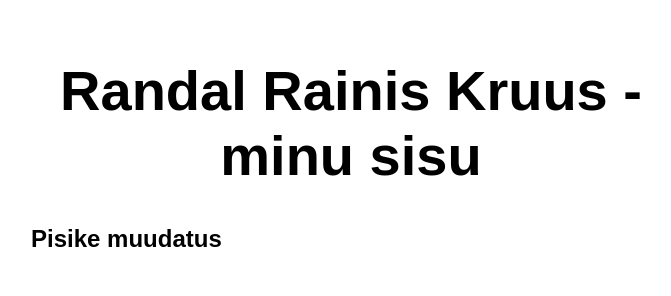
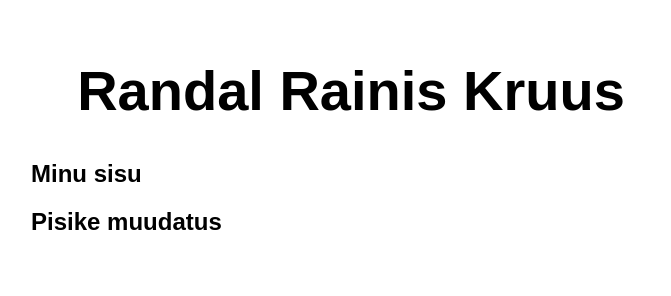
Before and after one commit to RandalRainisKruus/ut2025azapp, a website: page src/index.html in a window 1280 px wide. Shown: the whole page, without its empty margins (289-960 px from the left). Drawn offline with Linux system fonts and the light colour scheme.

Commit message:
Update index.html

```diff
--- a/src/index.html
+++ b/src/index.html
@@ -10,7 +10,8 @@
 
 <body>
   <main>
-    <h1>Randal Rainis Kruus - minu sisu</h1>
+    <h1>Randal Rainis Kruus</h1>
+    <h2>Minu sisu</h2>
     <h2>Pisike muudatus</h2>
   </main>
 </body>
```
